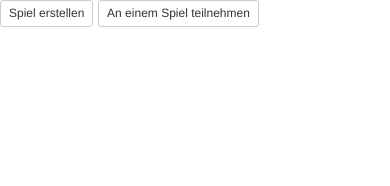
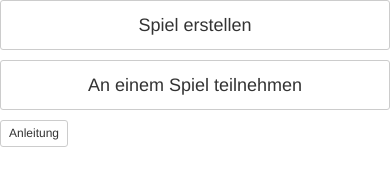
Before and after one commit to RamonBaertschi/Arapp, a plain HTML site: page www/index.html in a window 390 px wide. Drawn offline with Linux system fonts and the light colour scheme; some packages are replaced by stand-ins of ours.

Commit message:
Buttons definiert

```diff
--- a/www/index.html
+++ b/www/index.html
@@ -4,6 +4,7 @@
 <head>
   <meta charset="utf-8">
   <meta name="viewport" content="initial-scale=1, maximum-scale=1, user-scalable=no, width=device-width">
+  <meta name="apple-mobile-web-app-cpacbale" conent="yes">
   <title>Arapp</title>
 </head>
 <link href="css/ratchet.min.css" rel="stylesheet">
@@ -12,9 +13,9 @@
 <body>
 
 
-  <button class="btn">Spiel erstellen</button>
-
-  <button class="btn">An einem Spiel teilnehmen</button>
+  <button class="btn btn-block">Spiel erstellen</button>
+  <button class="btn btn-block">An einem Spiel teilnehmen</button>
+  <button class="btn">Anleitung</button>
 
 
   <!-- Firebase-->
```
